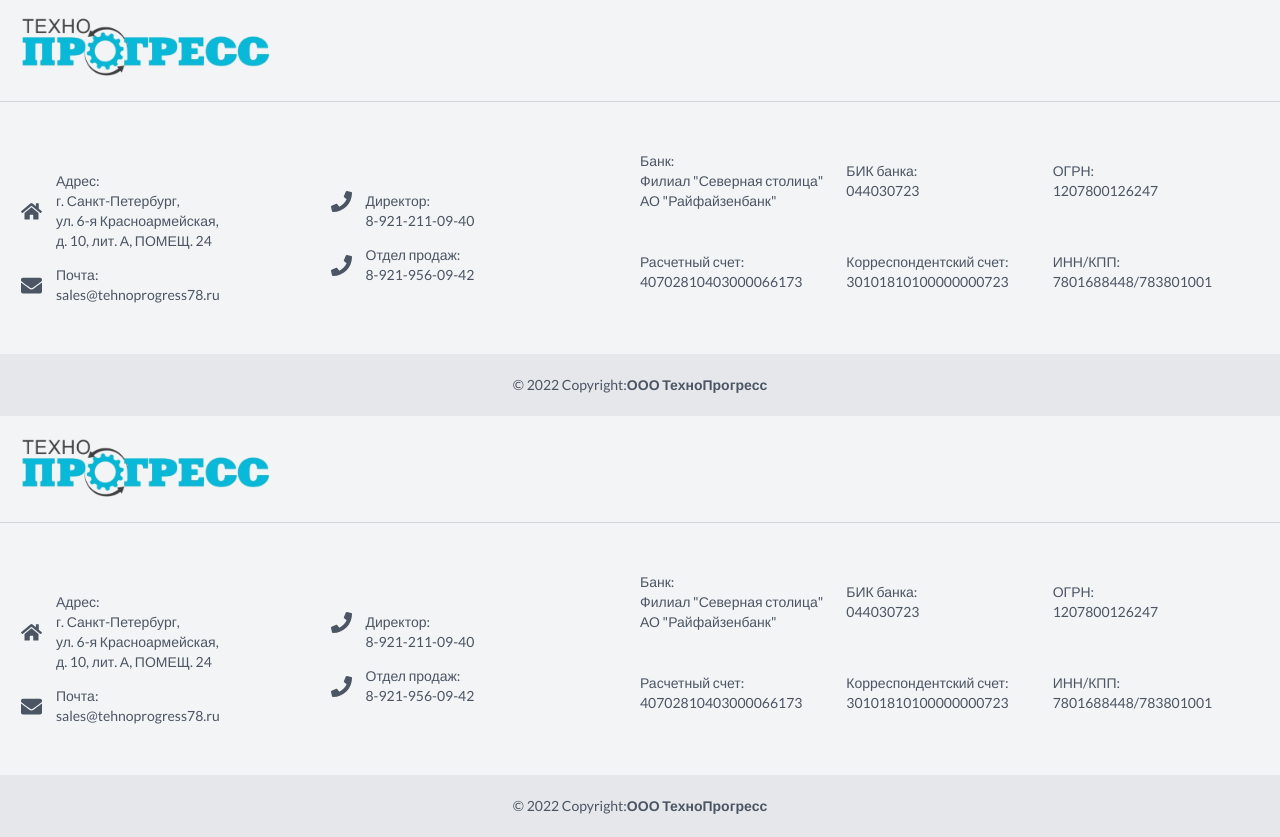
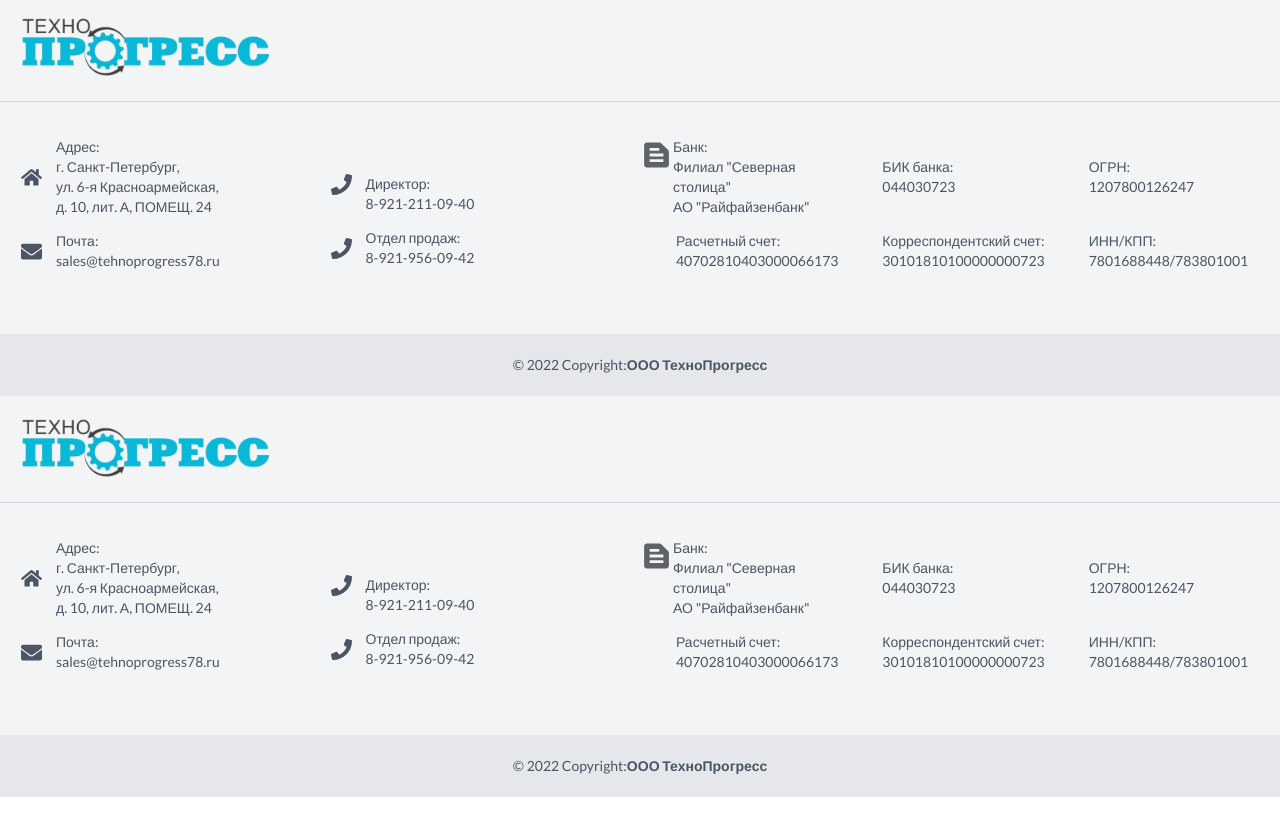
Before and after one commit to SoraHimmel2/TehnoProgress, a Next.js app: page /components in a window 1280 px wide. Shown: the part 1880-2717 px from the top of the page. After the commit the page ends 2677 px from the top, so only its background shows below. Built offline with nearby package versions, Linux system fonts and the light colour scheme.

Commit message:
Footer: add certificate icon and change layout

```diff
--- a/src/components/layout/Footer.tsx
+++ b/src/components/layout/Footer.tsx
@@ -6,9 +6,8 @@ const Footer: React.FunctionComponent = () => {
       </div>
       <div className='mx-6  py-10 text-center md:text-left'>
         <div className='grid grid-cols-1 xl:grid-cols-2'>
-          <div className='grid grid-cols-1 items-center  md:grid-cols-2'>
+          <div className='mb-4 grid grid-cols-1  items-center md:grid-cols-2'>
             <div className=''>
-              <h6 className='mb-4 flex  font-semibold uppercase '>&nbsp;</h6>
               <div className='mb-4 flex items-center justify-start'>
                 <svg
                   aria-hidden='true'
@@ -103,41 +102,124 @@ const Footer: React.FunctionComponent = () => {
             </div>
           </div>
 
-          <div className='grid grid-cols-1 items-center   md:grid-cols-2 xl:grid-cols-3'>
-            <div className='mb-4'>
+          <div className='mb-4 grid grid-cols-1   items-center md:grid-cols-2 xl:grid-cols-3'>
+            <div className='mb-4 flex flex-row'>
+              <svg
+                xmlns='http://www.w3.org/2000/svg'
+                enable-background='new 0 0 24 24'
+                height='36px'
+                viewBox='0 0 24 24'
+                width='36px'
+                fill='#5f6368'
+              >
+                <g>
+                  <rect fill='none' height='24' width='24' />
+                  <path d='M20.41,8.41l-4.83-4.83C15.21,3.21,14.7,3,14.17,3H5C3.9,3,3,3.9,3,5v14c0,1.1,0.9,2,2,2h14c1.1,0,2-0.9,2-2V9.83 C21,9.3,20.79,8.79,20.41,8.41z M7,7h7v2H7V7z M17,17H7v-2h10V17z M17,13H7v-2h10V13z' />
+                </g>
+              </svg>
               <div className='text-left'>
                 <div className=''>Банк: &nbsp;</div>
                 <div className=''>Филиал "Северная столица" &nbsp;</div>
                 <div className=''>АО "Райфайзенбанк"</div>
               </div>
             </div>
-            <div className='mb-4'>
+            <div className='mb-4 flex flex-row'>
+              <svg
+                xmlns='http://www.w3.org/2000/svg'
+                enable-background='new 0 0 24 24'
+                height='36px'
+                viewBox='0 0 24 24'
+                width='36px'
+                fill='#5f6368'
+                className='invisible'
+              >
+                <g>
+                  <rect fill='none' height='24' width='24' />
+                  <path d='M20.41,8.41l-4.83-4.83C15.21,3.21,14.7,3,14.17,3H5C3.9,3,3,3.9,3,5v14c0,1.1,0.9,2,2,2h14c1.1,0,2-0.9,2-2V9.83 C21,9.3,20.79,8.79,20.41,8.41z M7,7h7v2H7V7z M17,17H7v-2h10V17z M17,13H7v-2h10V13z' />
+                </g>
+              </svg>
               <div className='text-left'>
                 <div className=''>БИК банка:&nbsp;</div>
                 <div className=' '>044030723</div>
               </div>
             </div>
 
-            <div className='mb-4'>
+            <div className='mb-4 flex flex-row'>
+              <svg
+                xmlns='http://www.w3.org/2000/svg'
+                enable-background='new 0 0 24 24'
+                height='36px'
+                viewBox='0 0 24 24'
+                width='36px'
+                fill='#5f6368'
+                className='invisible'
+              >
+                <g>
+                  <rect fill='none' height='24' width='24' />
+                  <path d='M20.41,8.41l-4.83-4.83C15.21,3.21,14.7,3,14.17,3H5C3.9,3,3,3.9,3,5v14c0,1.1,0.9,2,2,2h14c1.1,0,2-0.9,2-2V9.83 C21,9.3,20.79,8.79,20.41,8.41z M7,7h7v2H7V7z M17,17H7v-2h10V17z M17,13H7v-2h10V13z' />
+                </g>
+              </svg>
               <div className='text-left '>
                 <div className=''>ОГРН: &nbsp;</div>
                 <div className=' '>1207800126247</div>
               </div>
             </div>
-            <div className='mb-4'>
+            <div className='mb-4 flex flex-row'>
+              <svg
+                xmlns='http://www.w3.org/2000/svg'
+                enable-background='new 0 0 24 24'
+                height='36px'
+                viewBox='0 0 24 24'
+                width='36px'
+                fill='#5f6368'
+                className='invisible'
+              >
+                <g>
+                  <rect fill='none' height='24' width='24' />
+                  <path d='M20.41,8.41l-4.83-4.83C15.21,3.21,14.7,3,14.17,3H5C3.9,3,3,3.9,3,5v14c0,1.1,0.9,2,2,2h14c1.1,0,2-0.9,2-2V9.83 C21,9.3,20.79,8.79,20.41,8.41z M7,7h7v2H7V7z M17,17H7v-2h10V17z M17,13H7v-2h10V13z' />
+                </g>
+              </svg>
               <div className='text-left'>
                 <div className=''>Расчетный счет: &nbsp;</div>
                 <div className=' '>40702810403000066173</div>
               </div>
             </div>
 
-            <div className='mb-4'>
+            <div className='mb-4 flex flex-row'>
+              <svg
+                xmlns='http://www.w3.org/2000/svg'
+                enable-background='new 0 0 24 24'
+                height='36px'
+                viewBox='0 0 24 24'
+                width='36px'
+                fill='#5f6368'
+                className='invisible'
+              >
+                <g>
+                  <rect fill='none' height='24' width='24' />
+                  <path d='M20.41,8.41l-4.83-4.83C15.21,3.21,14.7,3,14.17,3H5C3.9,3,3,3.9,3,5v14c0,1.1,0.9,2,2,2h14c1.1,0,2-0.9,2-2V9.83 C21,9.3,20.79,8.79,20.41,8.41z M7,7h7v2H7V7z M17,17H7v-2h10V17z M17,13H7v-2h10V13z' />
+                </g>
+              </svg>
               <div className='text-left'>
                 <div className=''>Корреспондентский счет: &nbsp;</div>
                 <div className=' '>30101810100000000723</div>
               </div>
             </div>
-            <div className='mb-4'>
+            <div className='mb-4 flex flex-row'>
+              <svg
+                xmlns='http://www.w3.org/2000/svg'
+                enable-background='new 0 0 24 24'
+                height='36px'
+                viewBox='0 0 24 24'
+                width='36px'
+                fill='#5f6368'
+                className='invisible'
+              >
+                <g>
+                  <rect fill='none' height='24' width='24' />
+                  <path d='M20.41,8.41l-4.83-4.83C15.21,3.21,14.7,3,14.17,3H5C3.9,3,3,3.9,3,5v14c0,1.1,0.9,2,2,2h14c1.1,0,2-0.9,2-2V9.83 C21,9.3,20.79,8.79,20.41,8.41z M7,7h7v2H7V7z M17,17H7v-2h10V17z M17,13H7v-2h10V13z' />
+                </g>
+              </svg>
               <div className='text-left'>
                 <div className=''>ИНН/КПП: &nbsp;</div>
                 <div className=''>7801688448/783801001</div>
```
